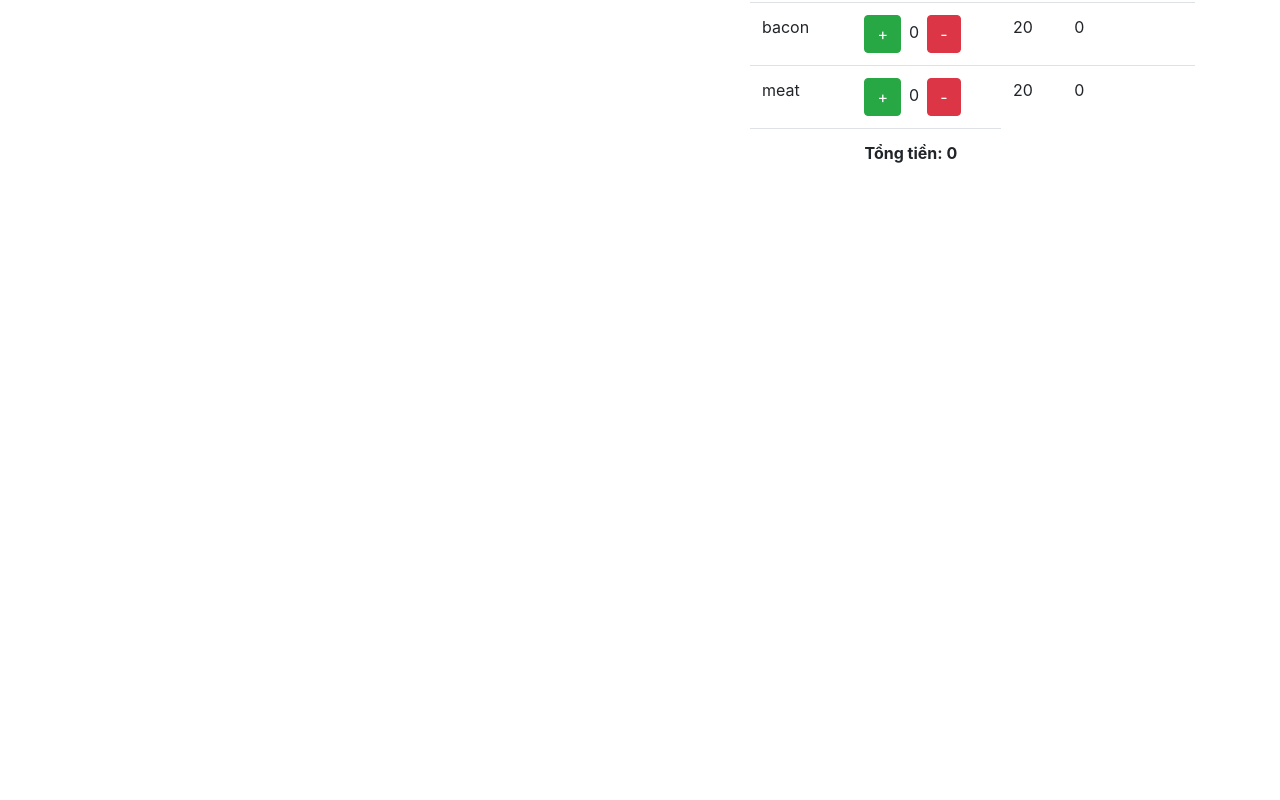
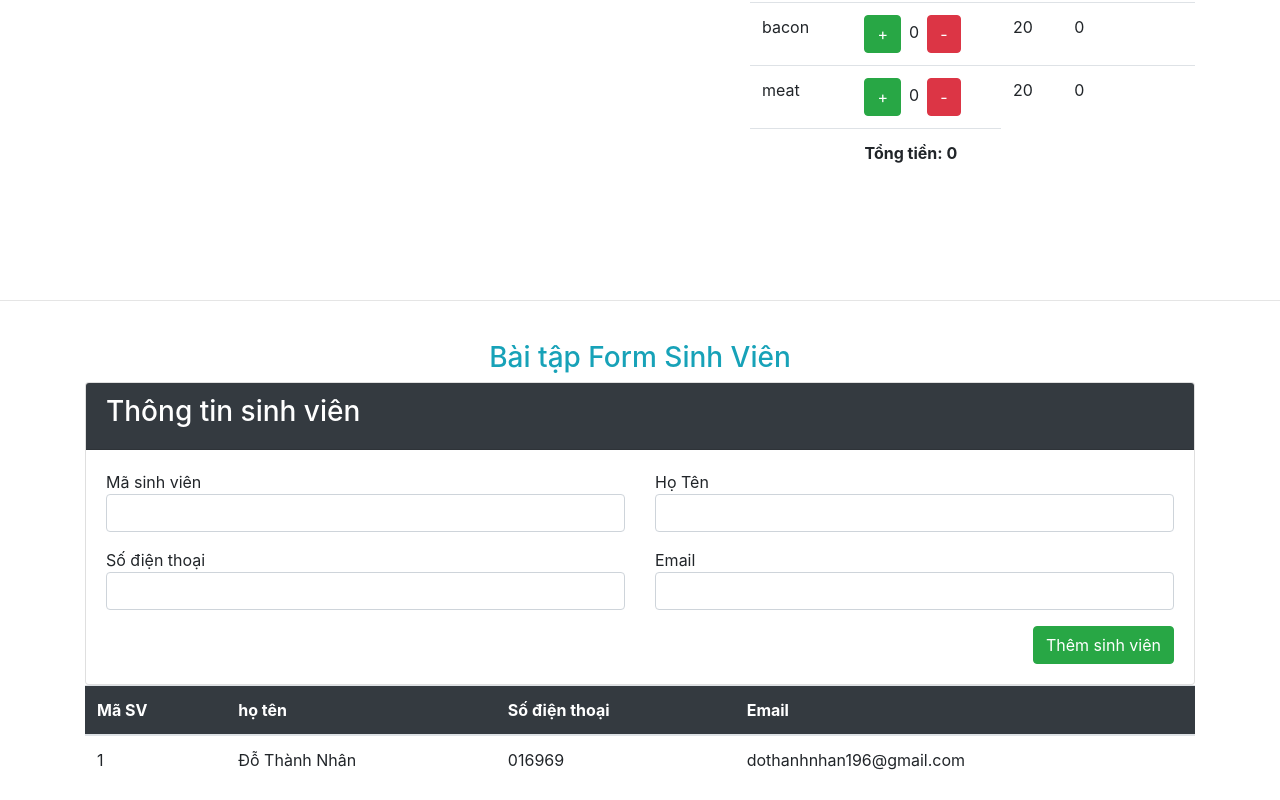
Before and after one commit to dothanhnhan196/reactjs_redux, a React (Create React App) app: page / in a window 1280 px wide. Shown: the part 1506-2306 px from the top of the page. Before the commit the page ends 1790 px from the top, so only its background shows below. Built offline with nearby package versions, Linux system fonts and the light colour scheme.

Commit message:
react redux btFormSinhVien day 5

```diff
--- a/src/App.js
+++ b/src/App.js
@@ -1,6 +1,7 @@
 import React from 'react';
 import BaiTapGioHangRedux from './components/BaiTapRedux/BaiTapGioHangRedux';
 import BaiTapBurger from './components/BaiTapBurgerRedux/BaiTapBurger';
+import BaiTapForm from './components/BaiTapForm/BaiTapForm';
 // import Layout from './components/BaiTap/Layout';
 // import BaiTapComponent from './components/BaiTapComponents/BaiTapComponent';
 // import BaiTapGioHang from './components/Props/BaiTapGioHang/BaiTapGioHang';
@@ -15,7 +16,9 @@ function App() {
       <hr />
       <br />
       <BaiTapBurger />
-
+      <hr />
+      <br />
+      <BaiTapForm />
     </div>
 
   );
--- /dev/null
+++ b/src/components/BaiTapForm/BaiTapForm.jsx
@@ -0,0 +1,15 @@
+import React, { Component } from 'react'
+import FormSinhVien from './FormSinhVien'
+import TableSinhVien from './TableSinhVien'
+
+export default class BaiTapForm extends Component {
+    render() {
+        return (
+            <div className="container">
+                <h3 className="text-center text-info">Bài tập Form Sinh Viên</h3>
+                <FormSinhVien />
+                <TableSinhVien />
+            </div>
+        )
+    }
+}
--- /dev/null
+++ b/src/components/BaiTapForm/FormSinhVien.jsx
@@ -0,0 +1,60 @@
+import React, { Component } from 'react'
+
+export default class FormSinhVien extends Component {
+
+    state = {
+        maSV: '',
+        hoTen: '',
+        soDienThoai: '',
+        email: ''
+    }
+
+    handleOnchange = (e) => {
+        // lấy giá trị mỗi lần value input thay đổi bởi người dùng
+        let tagInput = e.target;
+        let { name, value } = tagInput
+
+        this.setState({
+            [name]: value
+        })
+    }
+
+    render() {
+        return (
+            <div>
+                <div className="card">
+                    <div className="card-header bg-dark text-white"><h3>Thông tin sinh viên</h3></div>
+                    <div className="card-body">
+                        <form action="">
+                            <div className="row">
+                                <div className="form-group col-6">
+                                    <span>Mã sinh viên</span>
+                                    <input className="form-control" name="maSV" value={this.state.maSV} onChange={this.handleOnchange} />
+                                </div>
+                                <div className="form-group col-6">
+                                    <span>Họ Tên</span>
+                                    <input className="form-control" name="hoTen" value={this.state.hoTen} onChange={this.handleOnchange} />
+                                </div>
+                            </div>
+                            <div className="row">
+                                <div className="form-group col-6">
+                                    <span>Số điện thoại</span>
+                                    <input className="form-control" name="soDienThoai" value={this.state.soDienThoai} onChange={this.handleOnchange} />
+                                </div>
+                                <div className="form-group col-6">
+                                    <span>Email</span>
+                                    <input className="form-control" name="email" value={this.state.email} onChange={this.handleOnchange} />
+                                </div>
+                            </div>
+                            <div className="row">
+                                <div className="col-12 text-right">
+                                    <button className="btn btn-success">Thêm sinh viên</button>
+                                </div>
+                            </div>
+                        </form>
+                    </div>
+                </div>
+            </div>
+        )
+    }
+}
--- /dev/null
+++ b/src/components/BaiTapForm/TableSinhVien.jsx
@@ -0,0 +1,49 @@
+import React, { Component } from 'react'
+import { connect } from 'react-redux'
+
+class TableSinhVien extends Component {
+
+    state
+
+    renderSinhVien = () => {
+        let { mangSinVien } = this.props;
+        return mangSinVien.map((sinhVien, index) => {
+            return (
+                <tr key={index}>
+                    <td>{sinhVien.maSV}</td>
+                    <td>{sinhVien.hoTen}</td>
+                    <td>{sinhVien.soDienThoai}</td>
+                    <td>{sinhVien.email}</td>
+                </tr>
+            )
+        })
+    }
+
+    render() {
+        return (
+            <div>
+                <table className="table">
+                    <thead className="bg-dark text-white">
+                        <tr>
+                            <th>Mã SV</th>
+                            <th>họ tên </th>
+                            <th>Số điện thoại </th>
+                            <th>Email </th>
+                        </tr>
+                    </thead>
+                    <tbody>
+                        {this.renderSinhVien()}
+                    </tbody>
+                </table>
+            </div>
+        )
+    }
+}
+
+const mapStateToProp = (state) => {
+    return {
+        mangSinVien: state.QuanLiSinhVienReducer.mangSinVien
+    }
+}
+
+export default connect(mapStateToProp, null)(TableSinhVien)
--- /dev/null
+++ b/src/redux/reducers/quanlySinhVienReducer.jsx
@@ -0,0 +1,9 @@
+const stateDefault = {
+    mangSinVien: [
+        { maSV: 1, hoTen: 'Đỗ Thành Nhân', soDienThoai: '016969', email: 'dothanhnhan196@gmail.com' }
+    ]
+}
+
+export const QuanLiSinhVienReducer = (state = stateDefault, action) => {
+    return { ...state }
+}
--- a/src/redux/reducers/rootReducer.jsx
+++ b/src/redux/reducers/rootReducer.jsx
@@ -1,11 +1,13 @@
 import { combineReducers } from 'redux'
 import { GioHangReducer } from './gioHangReducer.jsx'
 import { BurgerReducer } from './burgerReducer.jsx'
+import { QuanLiSinhVienReducer } from './quanlySinhVienReducer.jsx'
 
 
 // store tổng ứng dụng
 export const rootReducer = combineReducers({
     // nơi sẽ chứa các reducer cho nghiệp vụ (store con)
     GioHangReducer,
-    BurgerReducer
+    BurgerReducer,
+    QuanLiSinhVienReducer
 })
```
